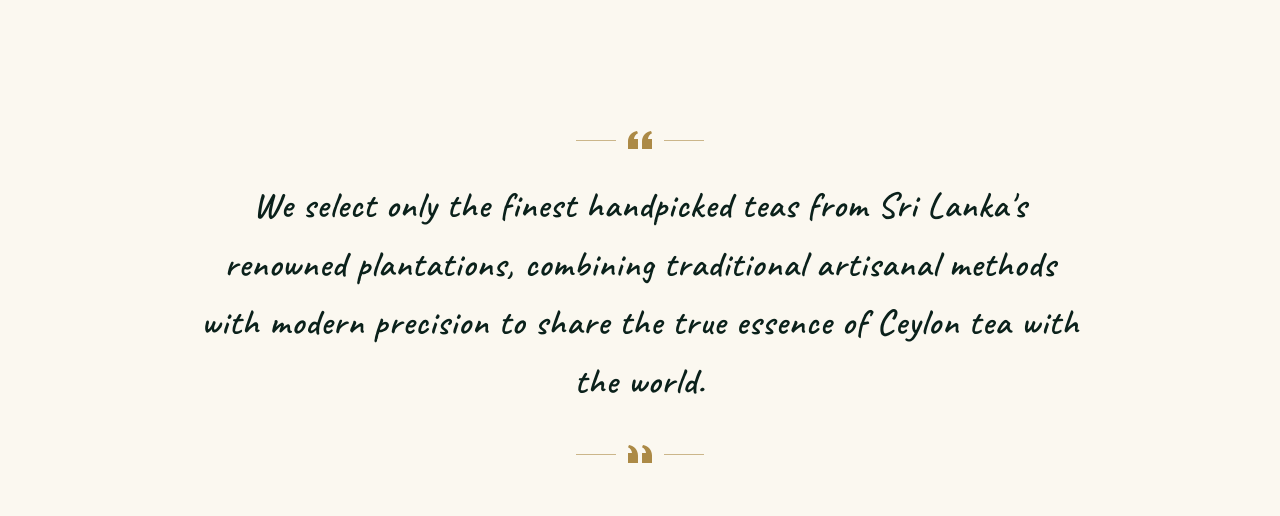
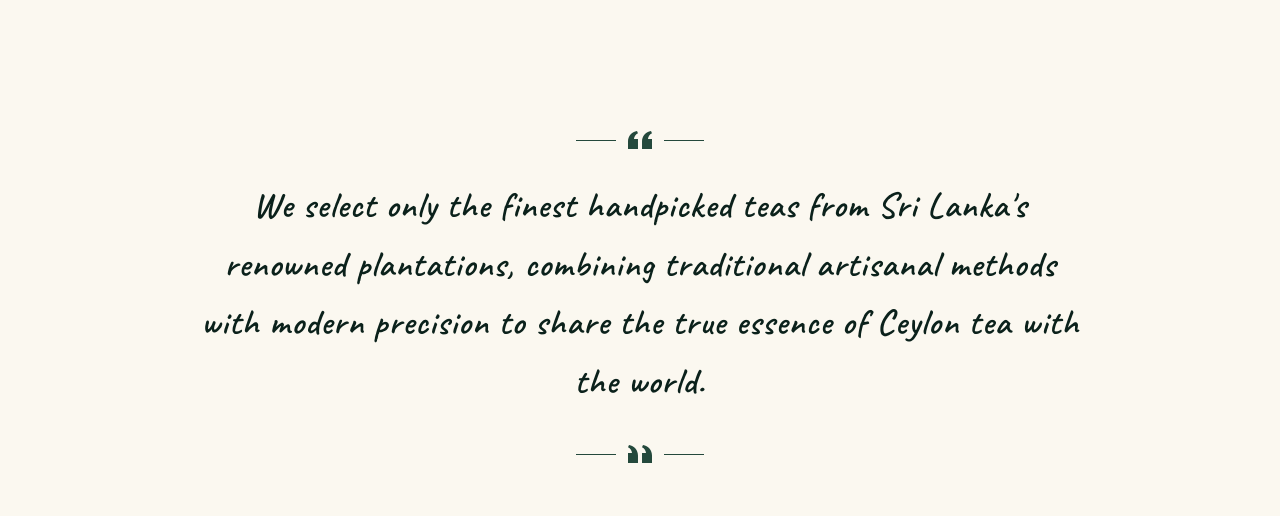
Before and after one commit to Nethupa05/United-Teas, a React (Vite) app: page / in a window 1280 px wide. Shown: the part 1200-1716 px from the top of the page. Built offline with nearby package versions, Linux system fonts and the light colour scheme.

Commit message:
homepage theme refinements

```diff
--- a/src/components/home/Exportstory.jsx
+++ b/src/components/home/Exportstory.jsx
@@ -33,7 +33,7 @@ export default function ExportStory() {
         <motion.div style={{ x: textX }} className="md:col-span-7">
           <h2 className="font-jakarta text-3xl md:text-4xl lg:text-[2.75rem] text-forest-dark leading-tight mb-6 max-w-lg">
             From our estates to <br className="hidden lg:block" />
-            <span className="font-[family-name:var(--font-caveat)] text-gold text-5xl md:text-6xl lg:text-[4.5rem] tracking-wide mt-2 inline-block">
+            <span className="font-[family-name:var(--font-caveat)] text-forest text-5xl md:text-6xl lg:text-[4.5rem] tracking-wide mt-2 inline-block">
               10+ countries
             </span>
           </h2>
--- a/src/components/home/IntroText.jsx
+++ b/src/components/home/IntroText.jsx
@@ -12,11 +12,11 @@ export default function IntroText() {
       >
         {/* Top ornament */}
         <div className="flex items-center justify-center gap-3 mb-6">
-          <span className="h-px w-10 bg-gold/60" />
-          <svg className="w-6 h-6 text-gold" fill="currentColor" viewBox="0 0 24 24">
+          <span className="h-px w-10 bg-forest-light" />
+          <svg className="w-6 h-6 text-forest-light" fill="currentColor" viewBox="0 0 24 24">
             <path d="M14.017 21v-7.391c0-5.704 3.731-9.57 8.983-10.609l.995 2.151c-2.432.917-3.995 3.638-3.995 5.849h4v10h-9.983zm-14.017 0v-7.391c0-5.704 3.748-9.57 9-10.609l.996 2.151c-2.433.917-3.996 3.638-3.996 5.849h3.983v10h-9.983z" />
           </svg>
-          <span className="h-px w-10 bg-gold/60" />
+          <span className="h-px w-10 bg-forest-light" />
         </div>
 
         <p className="font-[family-name:var(--font-caveat)] text-2xl md:text-3xl lg:text-4xl text-forest-dark font-semibold text-center leading-snug lg:leading-relaxed tracking-wide">
@@ -27,11 +27,11 @@ export default function IntroText() {
 
         {/* Bottom ornament */}
         <div className="flex items-center justify-center gap-3 mt-8">
-          <span className="h-px w-10 bg-gold/60" />
-          <svg className="w-6 h-6 text-gold scale-x-[-1]" fill="currentColor" viewBox="0 0 24 24">
+          <span className="h-px w-10 bg-forest-light" />
+          <svg className="w-6 h-6 text-forest-light scale-x-[-1]" fill="currentColor" viewBox="0 0 24 24">
             <path d="M14.017 21v-7.391c0-5.704 3.731-9.57 8.983-10.609l.995 2.151c-2.432.917-3.995 3.638-3.995 5.849h4v10h-9.983zm-14.017 0v-7.391c0-5.704 3.748-9.57 9-10.609l.996 2.151c-2.433.917-3.996 3.638-3.996 5.849h3.983v10h-9.983z" />
           </svg>
-          <span className="h-px w-10 bg-gold/60" />
+          <span className="h-px w-10 bg-forest-light" />
         </div>
       </motion.div>
     </section>
--- a/src/components/home/Teasers.jsx
+++ b/src/components/home/Teasers.jsx
@@ -35,7 +35,7 @@ function TeaserCard({ label, title, description, to, quote, index }) {
 
       <div className="relative z-10 flex flex-col h-full">
         <div className="mb-6">
-          <span className="font-[family-name:var(--font-caveat)] text-gold text-2xl md:text-3xl tracking-wide mb-2 block">
+          <span className="font-[family-name:var(--font-caveat)] text-forest-light text-2xl md:text-3xl tracking-wide mb-2 block">
             {label}
           </span>
           <h3 className="font-jakarta text-3xl md:text-4xl text-forest-dark font-medium tracking-tight">
```
